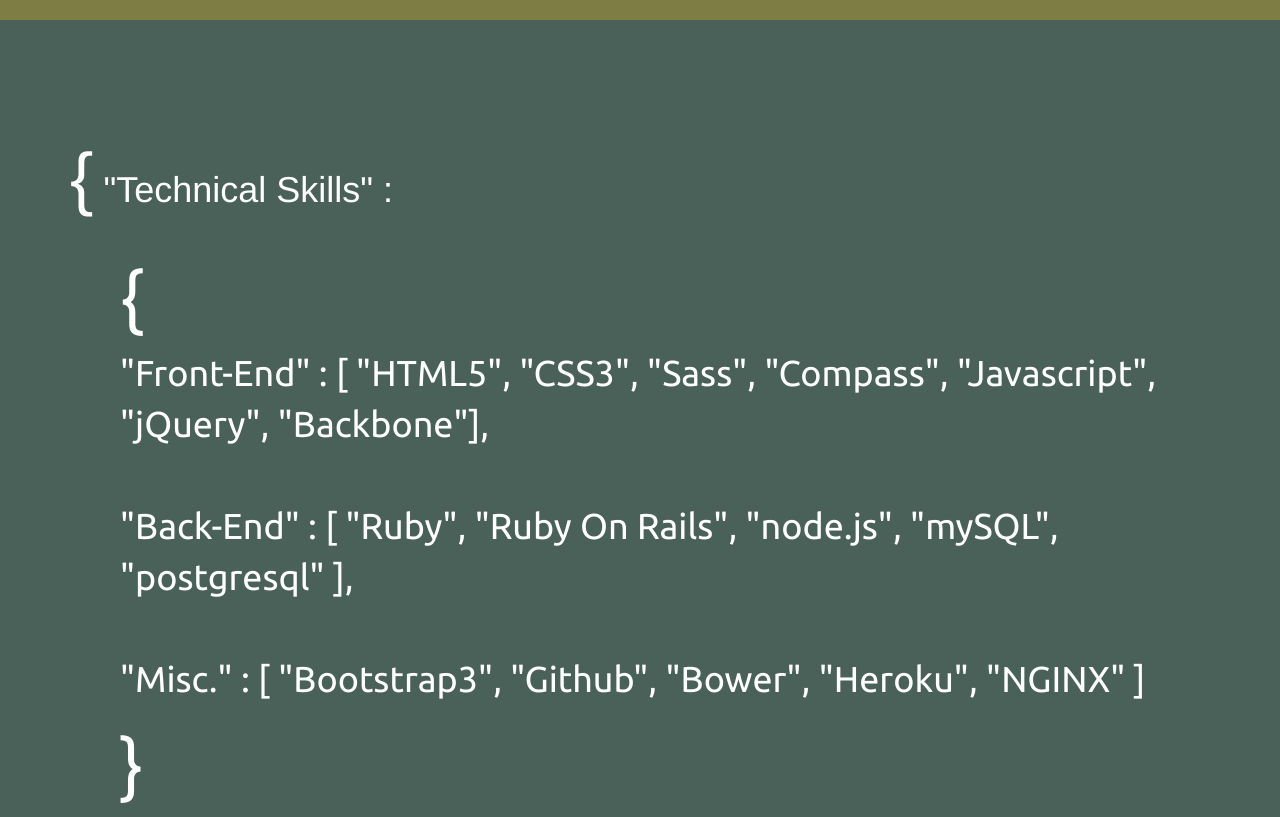
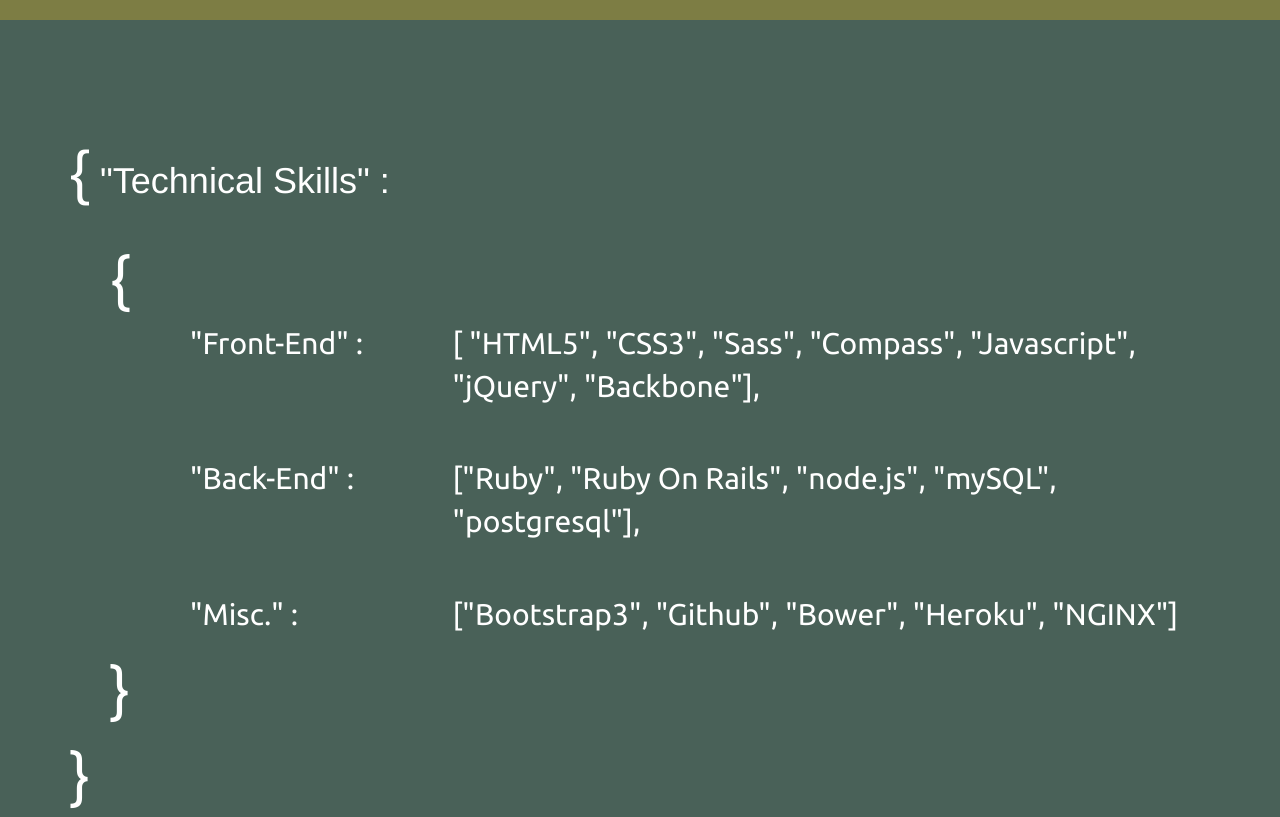
Before and after one commit to djShrek/portfolio, a plain HTML site: page index.html in a window 1280 px wide. Shown: the part 1580-2397 px from the top of the page. Drawn offline with Linux system fonts and the light colour scheme; no server answers; a web font is replaced by a local one.

Commit message:
added grids to section3

```diff
--- a/assets/css/main.scss
+++ b/assets/css/main.scss
@@ -154,10 +154,13 @@ body, html {
         font-size: 60px;
     }
     .brace {
-        font-size: 70px;
+        font-size: 60px;
     }
     .inner-brace {
-        margin-left: 50px;
+        margin-left: 40px;
+    }
+    .inner-attrs {
+        margin-left: 180px;
     }
 }
 
--- a/index.html
+++ b/index.html
@@ -58,7 +58,8 @@
 
      <section class="section" id="section3">
         <div class="container">
-          <h1> <span class="brace">{</span> "Technical Skills" : </h1>
+    <!--
+          <h1><span class="brace">{</span> "Technical Skills" : </h1>
           <br/>
             <div class="inner-brace">
               <span class="brace">{</span>
@@ -69,6 +70,48 @@
               <br/>
               <br/>
               <p><big>"Misc." : [ "Bootstrap3", "Github", "Bower", "Heroku", "NGINX" ]</big></p>
+              <span class="brace">}</span>
+            </div>
+         <span class="brace">}</span>
+    -->
+         <h1><span class="brace">{</span> "Technical Skills" : </h1>
+          <br/>
+            <div class="inner-brace">
+              <span class="brace">{</span>
+              <div class="inner-attrs">
+                <div class="row">
+                  <div class="col-xs-3">
+                    <p>"Front-End" : </p>
+                  </div>
+                  <div class="col-xs-9">
+                     <p>[ "HTML5", "CSS3", "Sass", "Compass", "Javascript", "jQuery", "Backbone"],</p>
+                  </div>
+                </div>
+
+                <br/>
+                <br/>
+
+                <div class="row">
+                  <div class="col-xs-3">
+                    <p>"Back-End" : </p>
+                  </div>
+                  <div class="col-xs-9">
+                     <p>["Ruby", "Ruby On Rails", "node.js", "mySQL", "postgresql"],</p>
+                  </div>
+                </div>
+
+                <br/>
+                <br/>
+
+                <div class="row">
+                  <div class="col-xs-3">
+                    <p>"Misc." : </p>
+                  </div>
+                  <div class="col-xs-9">
+                     <p>["Bootstrap3", "Github", "Bower", "Heroku", "NGINX"]</p>
+                  </div>
+                </div>
+              </div>
             <span class="brace">}</span>
             </div>
          <span class="brace">}</span>
```
Also changed, not shown: assets/css/main.css. Lines whose indentation alone changed are shown as unchanged.
